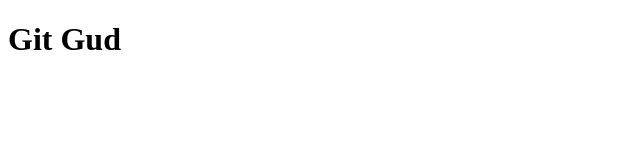
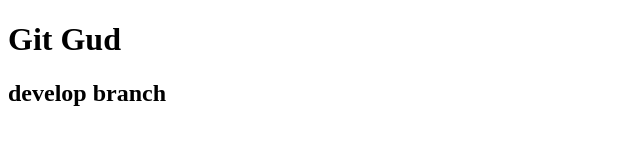
Before and after one commit to DavidBehrmann/TG2.00, a plain HTML site: page index.html in a window 1280 px wide. Shown: the whole page, without its empty margins (0-640 px from the left). Drawn offline with Linux system fonts and the light colour scheme.

Commit message:
reset branches

```diff
--- a/index.html
+++ b/index.html
@@ -9,5 +9,6 @@
 </head>
 <body>
     <h1>Git Gud</h1>
+    <h2>develop branch</h2>
 </body>
 </html>
```
